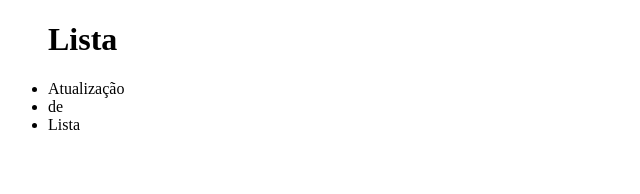
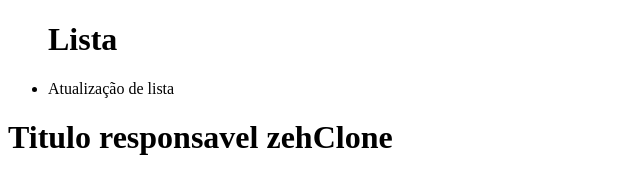
Before and after one commit to Luciannodev/Curso-Git, a plain HTML site: page index.html in a window 1280 px wide. Shown: the whole page, without its empty margins (0-640 px from the left). Drawn offline with Linux system fonts and the light colour scheme.

Commit message:
atualizando lista

```diff
--- a/index.html
+++ b/index.html
@@ -7,12 +7,10 @@
     <title>Treinamento Git</title>
 </head>
 <body>
-       <ul>
-           <h1>Lista</h1>
-           <li>Atualização</li>
-           <li>de</li>
-           <li>Lista</li>
-       </ul>
-
+    <ul>
+        <h1>Lista</h1>
+        <li>Atualização de lista</li>
+    </ul>
+        <h1>Titulo responsavel zehClone</h1>
 </body>
 </html>
```
